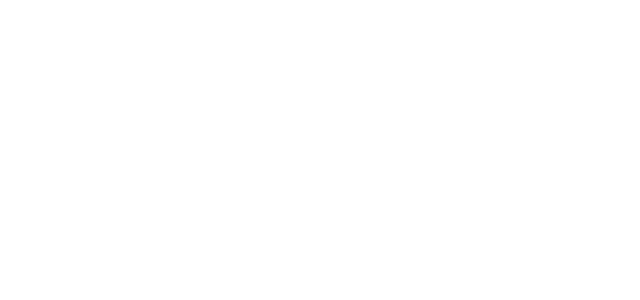
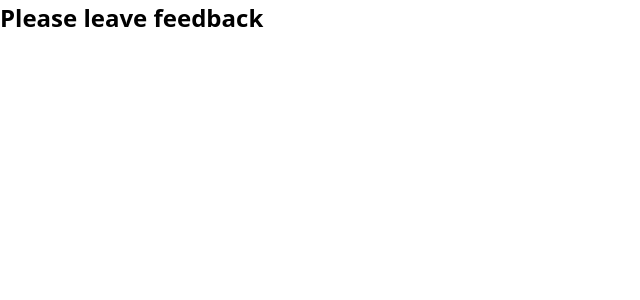
Before and after one commit to sl24/goit-react-hw-02-feedback, a React (Create React App) app: page / in a window 1280 px wide. Shown: the top 300 px of the page, without its empty margins (0-640 px from the left). Built offline with nearby package versions, Linux system fonts and the light colour scheme.

Commit message:
Add section

```diff
--- a/public/index.html
+++ b/public/index.html
@@ -9,6 +9,7 @@
       name="description"
       content="Web site created using create-react-app"
     />
+    <link rel="preconnect" href="https://fonts.gstatic.com">
     <link href="https://fonts.googleapis.com/css2?family=Work+Sans:ital,wght@1,400;1,700&display=swap" rel="stylesheet">
     <link rel="apple-touch-icon" href="%PUBLIC_URL%/logo192.png" />
     <!--
@@ -25,7 +26,7 @@
       work correctly both with client-side routing and a non-root public URL.
       Learn how to configure a non-root public URL by running `npm run build`.
     -->
-    <title>React App</title>
+    <title>Feedback</title>
   </head>
   <body>
     <noscript>You need to enable JavaScript to run this app.</noscript>
--- a/src/components/App.js
+++ b/src/components/App.js
@@ -1,4 +1,6 @@
 import { Component } from 'react';
+
+import Section from './Section';
 
 class App extends Component {
   state = {
@@ -8,7 +10,11 @@
   };
 
   render() {
-    return <div></div>;
+    return (
+      <div>
+        <Section title="Please leave feedback"></Section>
+      </div>
+    );
   }
 }
 
--- /dev/null
+++ b/src/components/Section/Section.jsx
@@ -0,0 +1,17 @@
+import PropTypes from 'prop-types';
+
+const Section = ({ title, children }) => {
+  return (
+    <section>
+      <h2>{title}</h2>
+      {children}
+    </section>
+  );
+};
+
+Section.propTypes = {
+  title: PropTypes.string.isRequired,
+  children: PropTypes.element.isRequired,
+};
+
+export default Section;
--- /dev/null
+++ b/src/components/Section/index.js
@@ -0,0 +1 @@
+export { default } from './Section';
```
